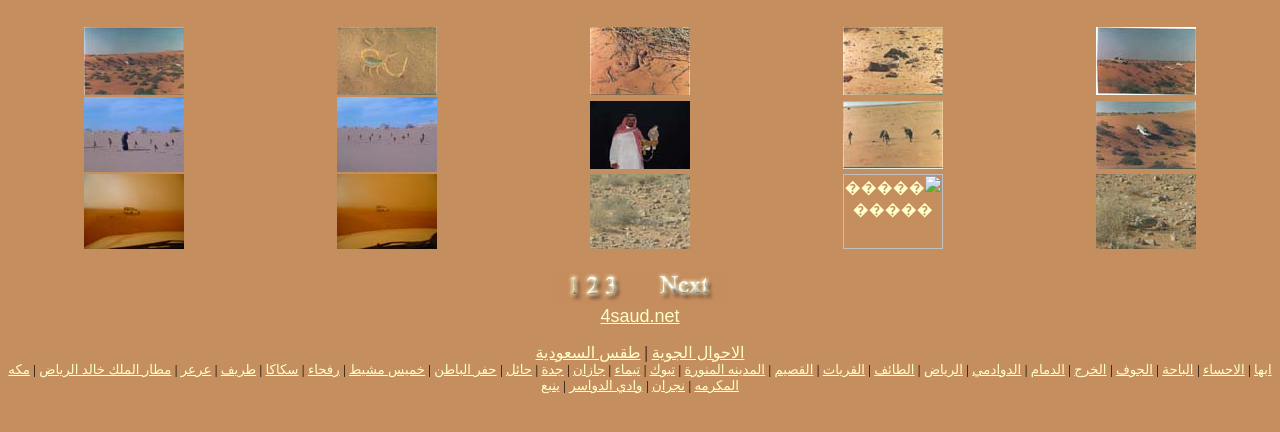
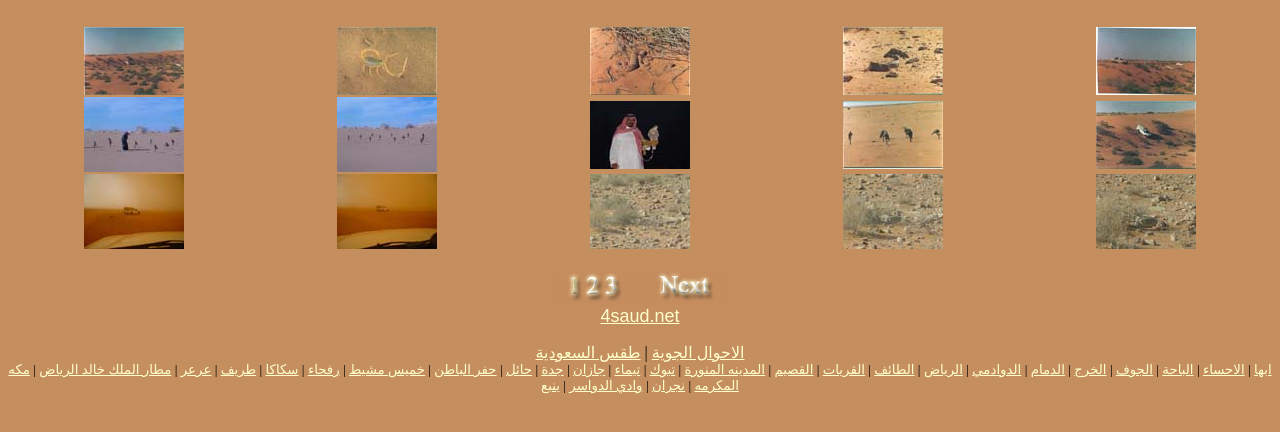
Before and after one commit to hz1sa/4saud, a plain HTML site: page gallery_1.htm in a window 1280 px wide. Drawn offline with Linux system fonts and the light colour scheme; files whose address does not match are found by name.

Commit message:
Update gallery_1.htm

```diff
--- a/gallery_1.htm
+++ b/gallery_1.htm
@@ -42,7 +42,7 @@
 
     <p align="center"><a href="http://www.4saud.net/photogallery/441.htm"><img src="images/DSC00441a.jpg" alt="����� �����" width="100" height="75" border="0"></a></td><td align="center" valign="top">
 
-  <p align="center"><a href="http://www.4saud.net/photogallery/440.htm"><img src="mages/DSC00440a.jpg" alt="����� �����" width="100" height="75" border="0"></a></td><td>
+  <p align="center"><a href="http://www.4saud.net/photogallery/440.htm"><img src="images/DSC00440a.jpg" alt="����� �����" width="100" height="75" border="0"></a></td><td>
 
   <p align="center"><a href="http://www.4saud.net/photogallery/439.htm"><img src="images/DSC00439a.jpg" alt="����� �����" width="100" height="75" border="0"></a></td><td>
 
```
